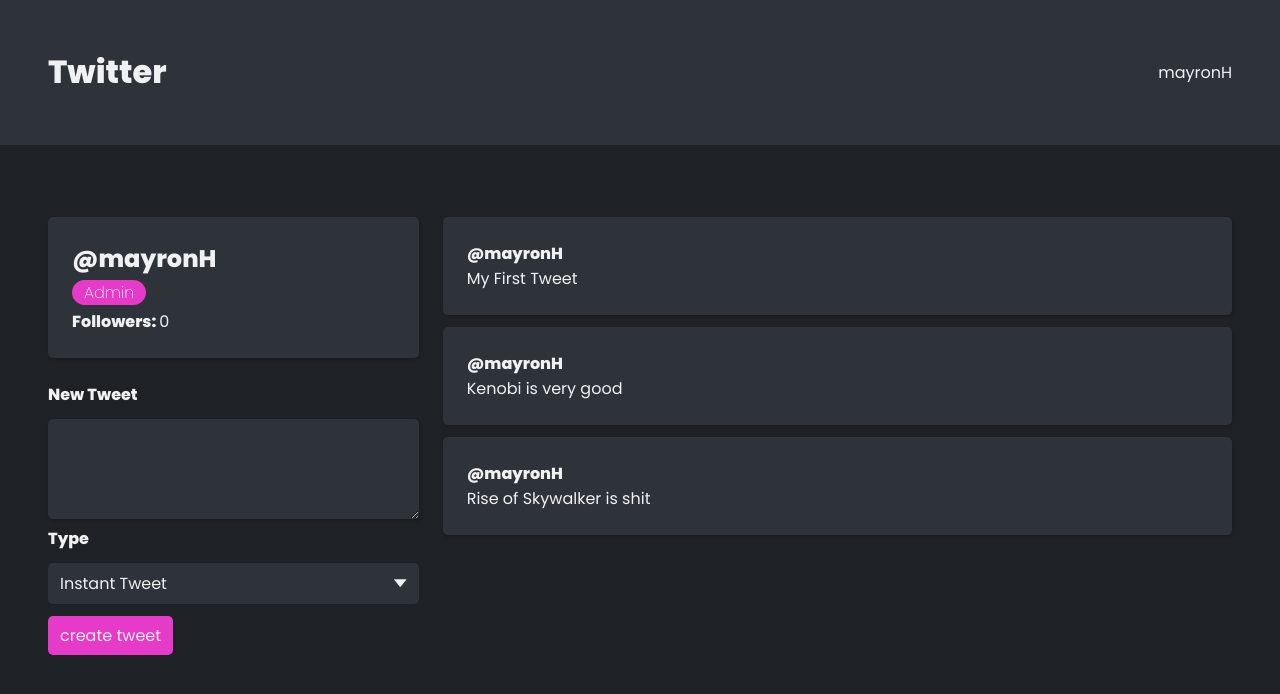
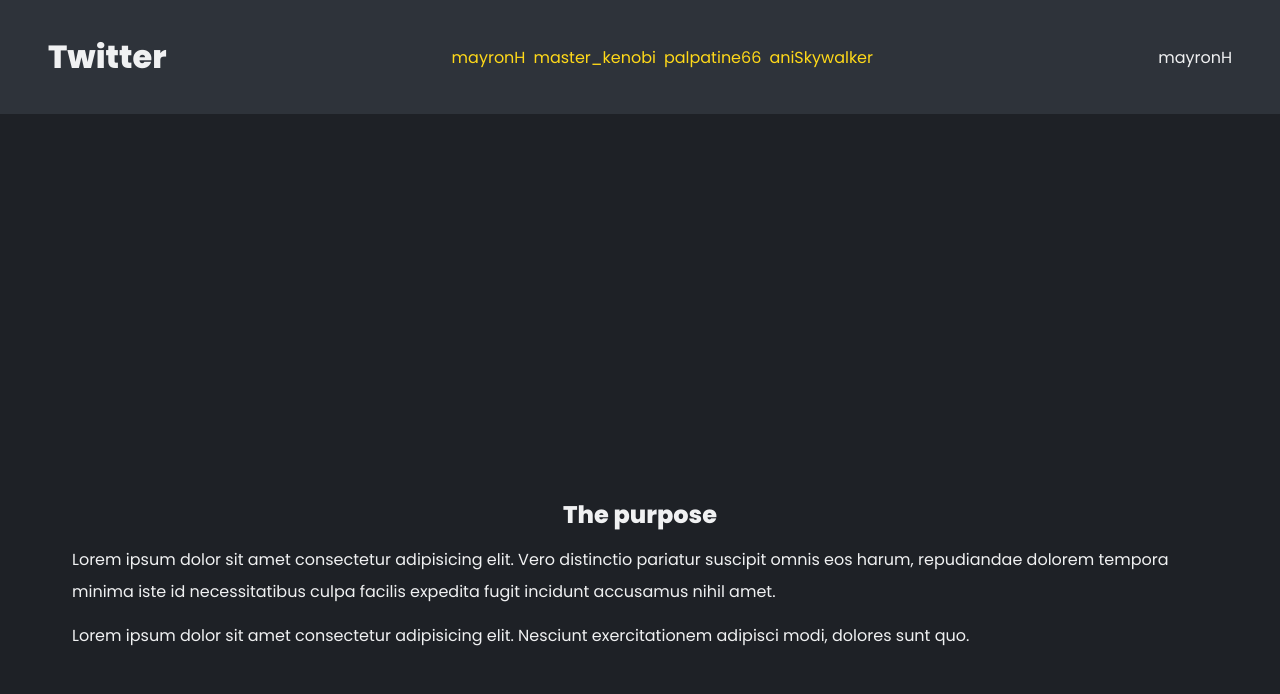
Before and after one commit to mayronH/vue-tweet-feed, a Vue app: page / in a window 1280 px wide. Shown: the top 694 px of the page. Built offline with nearby package versions, Linux system fonts and the light colour scheme.

Commit message:
vue router

```diff
--- a/src/App.vue
+++ b/src/App.vue
@@ -1,25 +1,41 @@
 <script setup lang="ts">
 // This starter template is using Vue 3 <script setup> SFCs
 // Check out https://vuejs.org/api/sfc-script-setup.html#script-setup
-import UserProfile from './components/UserProfile.vue'
+import users from './services/users'
 </script>
 
 <template>
-<header class="header">
-  <h1>Twitter</h1>
-  <span class="logged-user">mayronH</span>
-</header>
-  <UserProfile />
+  <header class="header">
+    <router-link to="/" class="logo">
+      <h1>Twitter</h1>
+    </router-link>
+    <nav role="menubar">
+      <ul>
+        <li v-for="(user, index) in users" :key="index" role="none">
+          <router-link
+            role="menuitem"
+            :to="{ name: 'user', params: { id: user.id } }"
+            >{{ user.username }}</router-link
+          >
+        </li>
+      </ul>
+    </nav>
+    <span class="logged-user">mayronH</span>
+  </header>
+
+  <router-view />
 </template>
 
 <style>
 #app {
   display: grid;
+  grid-template-rows: 1fr 6fr;
+  grid-auto-rows: min-content;
 
   min-height: 100vh;
 }
 
-.header{
+.header {
   background-color: var(--bg-lighter);
 
   padding: var(--extra-small-size-fluid) var(--medium-size-fluid);
@@ -30,6 +46,28 @@ import UserProfile from './components/UserProfile.vue'
   justify-content: space-between;
 
   width: 100%;
+}
+
+.logo {
+  text-decoration: none;
+  color: inherit;
+}
+
+.header nav ul {
+  list-style: none;
+
+  display: flex;
+  gap: 0.5rem;
+}
+
+.header nav a {
+  text-decoration: none;
+
+  color: var(--accent);
+}
+
+.header nav .router-link-active {
+  color: var(--accent2);
 }
 
 select {
--- a/src/main.ts
+++ b/src/main.ts
@@ -1,5 +1,6 @@
 import { createApp } from 'vue'
 import App from './App.vue'
+import router from "./router"
 import './assets/global.css'
 
-createApp(App).mount('#app')
+createApp(App).use(router).mount('#app')
--- /dev/null
+++ b/src/router/index.ts
@@ -0,0 +1,55 @@
+import { createRouter, createWebHistory } from 'vue-router'
+
+const routes = [
+  {
+    path: '/',
+    name: 'home',
+    component: () =>
+      import(/* webpackChunkName: "home" */ '../views/HomeView.vue'),
+  },
+  {
+    path: '/user/:id',
+    name: 'user',
+    component: () =>
+      import(/* webpackChunkName: "user" */ '../views/UserProfile.vue'),
+  },
+  //   {
+  //     path: "/jobs/:id",
+  //     name: "jobDetail",
+  //     component: () =>
+  //       import(/* webpackChunkName: "jobs" */ "../views/jobs/JobDetailView.vue"),
+  //     props: true,
+  //   },
+  // 404 Page
+  {
+    path: '/:catchAll(.*)*', // regex, catch any route that doesn't exists
+    name: 'Not Found',
+    component: () =>
+      import(/* webpackChunkName: "404" */ '../views/NotFound.vue'),
+  },
+  {
+    path: '/admin',
+    name: 'admin',
+    component: () =>
+      import(/* webpackChunkName: "admin" */ '../views/AdminView.vue'),
+    meta: {
+      requiresAdmin: true
+    }
+  },
+]
+
+const router = createRouter({
+  history: createWebHistory(),
+  routes,
+})
+
+router.beforeEach(async(to, _, next) => {
+  const isAdmin = false;
+  const requiresAdmin = to.matched.some(record => record.meta.requiresAdmin);
+
+  if (requiresAdmin && !isAdmin) next({ name: 'home' });
+  else next();
+
+})
+
+export default router
--- /dev/null
+++ b/src/services/users.ts
@@ -0,0 +1,64 @@
+import { User } from '../types'
+
+const users = [
+  {
+    id: 1,
+    username: 'mayronH',
+    firstName: 'Mayron',
+    lastName: 'Carvalho',
+    email: 'mayron.hen@gmail.com',
+    isAdmin: true,
+    tweets: [
+      {
+        id: 1,
+        content: 'My First Tweet',
+        created_at: new Date(),
+        isHidden: false,
+        isFavorite: false,
+      },
+      {
+        id: 2,
+        content: 'Kenobi is very good',
+        created_at: new Date(),
+        isHidden: false,
+        isFavorite: false,
+      },
+      {
+        id: 3,
+        content: 'Rise of Skywalker is shit',
+        created_at: new Date(),
+        isHidden: false,
+        isFavorite: false,
+      },
+    ],
+  },
+  {
+    id: 2,
+    username: 'master_kenobi',
+    firstName: 'Obi-Wan',
+    lastName: 'Kenobi',
+    email: 'kenobi@mail.com',
+    isAdmin: false,
+    tweets: [],
+  },
+  {
+    id: 3,
+    username: 'palpatine66',
+    firstName: 'Darth',
+    lastName: 'Sidious',
+    email: 'palpatine@mail.com',
+    isAdmin: true,
+    tweets: [],
+  },
+  {
+    id: 4,
+    username: 'aniSkywalker',
+    firstName: 'Anakin',
+    lastName: 'Skywalker',
+    email: 'choosenone@mail.com',
+    isAdmin: false,
+    tweets: [],
+  },
+] as Array<User>
+
+export default users
--- /dev/null
+++ b/src/views/AdminView.vue
@@ -0,0 +1,16 @@
+<template>
+  <main>
+    <h1>Admin</h1>
+    <p>Admin Page to test Navigation Guard</p>
+  </main>
+</template>
+
+<style scoped>
+main{
+    display: grid;
+    place-items: center;
+}
+h1 {
+  font-size: 10rem;
+}
+</style>
--- /dev/null
+++ b/src/views/HomeView.vue
@@ -0,0 +1,45 @@
+<script setup lang="ts">
+</script>
+
+<template>
+  <main>
+    <section class="banner"></section>
+
+    <section class="about">
+      <h1>The purpose</h1>
+
+      <p>
+        Lorem ipsum dolor sit amet consectetur adipisicing elit. Vero distinctio
+        pariatur suscipit omnis eos harum, repudiandae dolorem tempora minima
+        iste id necessitatibus culpa facilis expedita fugit incidunt accusamus
+        nihil amet.
+      </p>
+      <p>
+        Lorem ipsum dolor sit amet consectetur adipisicing elit. Nesciunt
+        exercitationem adipisci modi, dolores sunt quo.
+      </p>
+    </section>
+  </main>
+</template>
+
+<style scoped>
+main{
+    display: grid;
+    place-items: center;
+}
+
+.about{
+    padding: var(--extra-small-size-fluid) var(--large-size-fluid);
+}
+
+.about h1{
+    text-align: center;
+    margin-bottom: var(--extra-small-size-fluid);
+}
+
+.about p{
+    line-height: 2rem;
+
+    margin-bottom: var(--extra-small-size-fluid);
+}
+</style>
--- /dev/null
+++ b/src/views/NotFound.vue
@@ -0,0 +1,16 @@
+<template>
+  <main>
+    <h1>404</h1>
+    <h2>Page not Found</h2>
+  </main>
+</template>
+
+<style scoped>
+main{
+    display: grid;
+    place-items: center;
+}
+h1 {
+  font-size: 10rem;
+}
+</style>
--- a/src/components/UserProfile.vue
+++ b/src/views/UserProfile.vue
@@ -1,45 +1,28 @@
 <script setup lang="ts">
-import { ref } from 'vue'
+import { computed, onBeforeUpdate, ref } from 'vue'
 import { User } from '../types/index'
-import TweetItem from './TweetItem.vue'
-import CreateTweet from './CreateTweet.vue'
+import TweetItem from '../components/TweetItem.vue'
+import CreateTweet from '../components/CreateTweet.vue'
+import { useRoute } from 'vue-router'
+import users from '../services/users'
+import router from '../router'
+
+const route = useRoute()
 
 const followers = ref(0)
 const user = ref<User>({
-  id: 1,
-  username: 'mayronH',
-  firstName: 'Mayron',
-  lastName: 'Carvalho',
-  email: 'mayron.hen@gmail.com',
-  isAdmin: true,
-  tweets: [
-    {
-      id: 1,
-      content: 'My First Tweet',
-      created_at: new Date(),
-      isHidden: false,
-      isFavorite: false,
-    },
-    {
-      id: 2,
-      content: 'Kenobi is very good',
-      created_at: new Date(),
-      isHidden: false,
-      isFavorite: false,
-    },
-    {
-      id: 3,
-      content: 'Rise of Skywalker is shit',
-      created_at: new Date(),
-      isHidden: false,
-      isFavorite: false,
-    },
-  ],
+  id: 0,
+  username: '',
+  firstName: '',
+  lastName: '',
+  email: '',
+  isAdmin: false,
+  tweets: [],
 })
 
-function followUser() {
-  followers.value++
-}
+// function followUser() {
+//   followers.value++
+// }
 
 function toggleFavorite(id: number) {
   const favoriteTweet = user.value.tweets.filter((tweet) => tweet.id === id)
@@ -62,13 +45,22 @@ function addNewTweet(content: string) {
 //   }
 // })
 
-// const fullName = computed(() => {
-//   return `${user.value.firstName} ${user.value.lastName}`
-// })
+const userId = computed(() => route.params.id)
 
-// onMounted(() => {
-//   followUser()
-// })
+onBeforeUpdate(() => {
+  if (userId.value) {
+    const filteredUser = users.filter((user: User) => {
+      return user.id == Number(userId.value)
+    })
+
+    if(filteredUser.length == 0){
+        router.push({name: 'Not Found'})
+    } else {
+        user.value = filteredUser[0]
+    }
+
+  }
+})
 </script>
 
 <template>
@@ -109,8 +101,8 @@ function addNewTweet(content: string) {
   padding: var(--large-size-fluid) var(--medium-size-fluid);
 }
 
-.user-panel{
-    margin-right: var(--small-size-fluid);
+.user-panel {
+  margin-right: var(--small-size-fluid);
 }
 
 .user-profile-panel {
```
Also changed, not shown: package.json (+5 -4 lines), src/services/users.js (deleted, +0 -60 lines), 1 other file (tests, documents, lock files or other folders).
